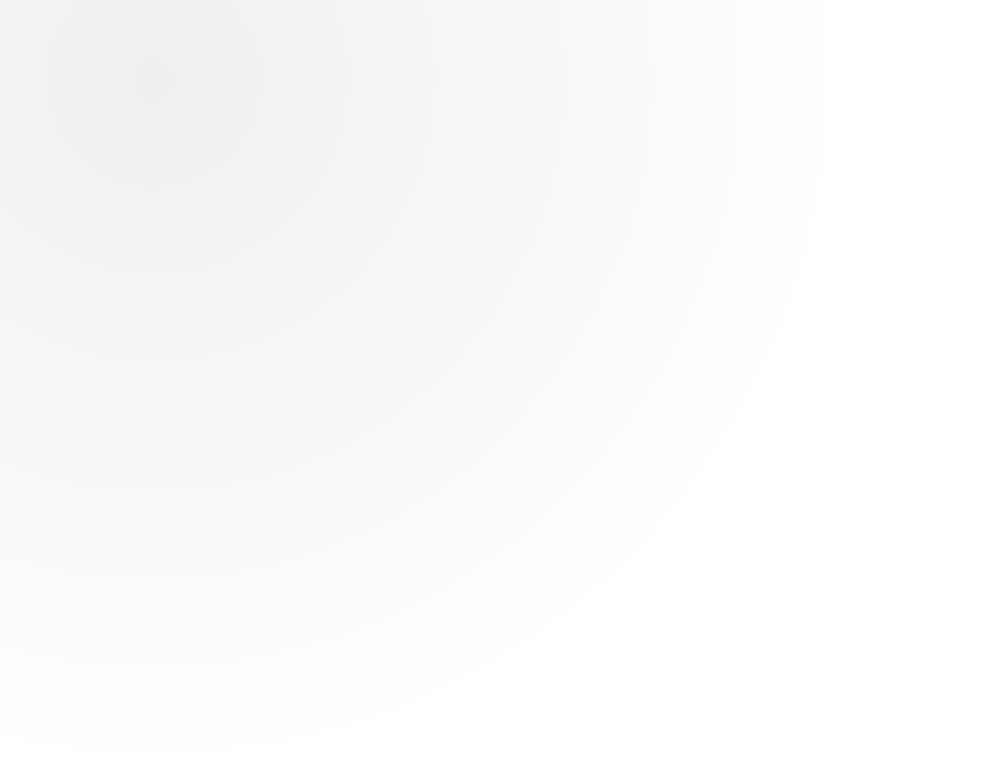
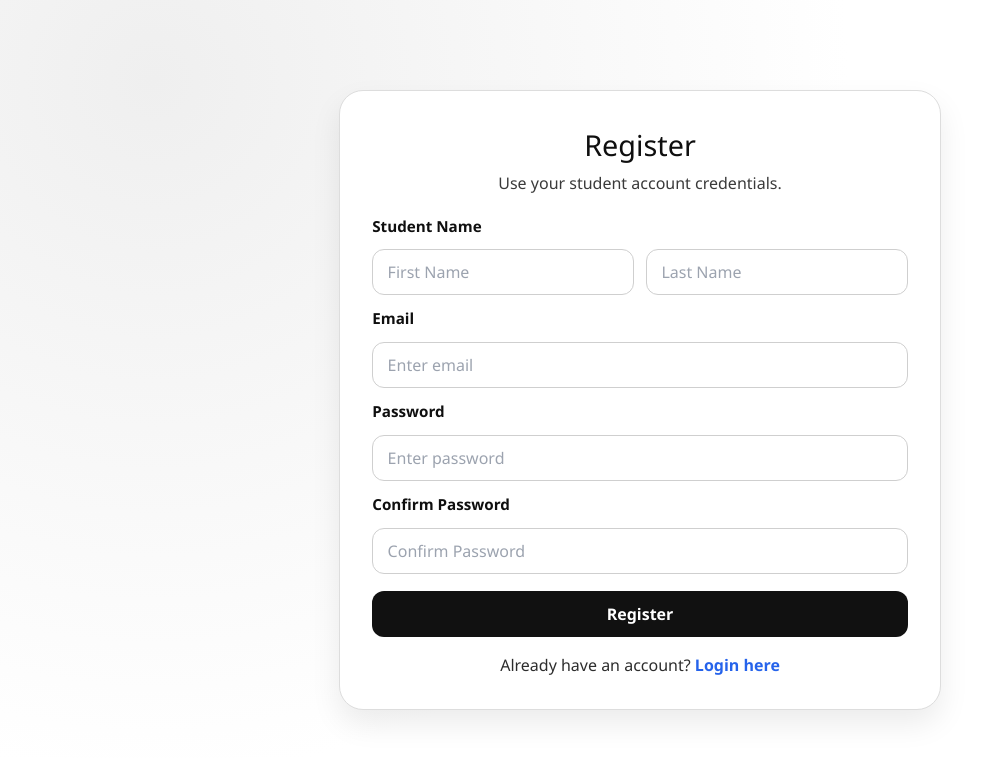
Before and after one commit to NeuroForgeLabs-26/AI-Resume-Analyzer-for-Students, a React (Vite) app: page / in a window 1280 px wide. Shown: the top 758 px of the page, without its empty margins (0-1004 px from the left). Built offline with nearby package versions, Linux system fonts and the light colour scheme.

Commit message:
Add taiwandcss to index.css and build register page

```diff
--- a/src/components/Register.jsx
+++ b/src/components/Register.jsx
@@ -1,6 +1,75 @@
 function Register() {
  return(
-  <></>
+        <main className="min-h-screen grid place-items-center py-8 px-4">
+          <div className="border border-[#dddddd] rounded-[24px] bg-white p-8 shadow-[0_14px_30px_rgba(0,0,0,0.08)]">
+            <h2 className="m-0 text-[1.8rem] text-center">Register</h2>
+            <p className="mt-[0.35rem] text-[#3a3a3a] text-center">Use your student account credentials.</p>
+
+            <form className="mt-[1.2rem] grid gap-[0.75rem]">
+
+              <label className="font-semibold text-[0.95rem]" htmlFor="email">Student Name</label>
+              <div className="flex flex-col md:flex-row gap-[0.75rem]">
+                <input id="fname" type="text" placeholder="First Name"
+                      className="w-full border border-[#cfcfcf]
+                      bg-white text-[#111111]
+                      rounded-[12px] h-[46px] px-[0.9rem]
+                      transition duration-200 ease-in-out
+                      focus:border-[#111111] focus:shadow-[0_0_0_3px_rgba(0,0,0,0.08)] focus:outline-none"
+                />
+                <input id="lname" type="text" placeholder="Last Name"
+                      className="w-full border border-[#cfcfcf]
+                      bg-white text-[#111111]
+                      rounded-[12px] h-[46px] px-[0.9rem]
+                      transition duration-200 ease-in-out
+                      focus:border-[#111111] focus:shadow-[0_0_0_3px_rgba(0,0,0,0.08)] focus:outline-none"
+                />
+              </div>
+
+              <label className="font-semibold text-[0.95rem]" htmlFor="email">Email</label>
+              <input
+                  id="email" type="email" placeholder="Enter email"
+                  className="w-full border border-[#cfcfcf]
+                  bg-white text-[#111111]
+                  rounded-[12px] h-[46px] px-[0.9rem]
+                  transition duration-200 ease-in-out
+                  focus:border-[#111111] focus:shadow-[0_0_0_3px_rgba(0,0,0,0.08)] focus:outline-none"
+              />
+
+              <label className="font-semibold text-[0.95rem]" htmlFor="password">Password</label>
+              <input
+                  id="password" type="password" placeholder="Enter password"
+                  className="w-full border border-[#cfcfcf]
+                  bg-white text-[#111111]
+                  rounded-[12px] h-[46px] px-[0.9rem]
+                  transition duration-200 ease-in-out
+                  focus:border-[#111111] focus:shadow-[0_0_0_3px_rgba(0,0,0,0.08)] focus:outline-none"
+              />
+
+              <label className="font-semibold text-[0.95rem]" htmlFor="password">Confirm Password</label>
+              <input
+                  id="cpassword" type="password" placeholder="Confirm Password"
+                  className="w-full border border-[#cfcfcf]
+                  bg-white text-[#111111]
+                  rounded-[12px] h-[46px] px-[0.9rem]
+                  transition duration-200 ease-in-out
+                  focus:border-[#111111] focus:shadow-[0_0_0_3px_rgba(0,0,0,0.08)] focus:outline-none"
+              />
+
+              <button
+              type="submit"
+              className="mt-[0.35rem] border-none h-[46px]
+              rounded-[12px] bg-[#111111] text-white font-bold
+              cursor-pointer transition duration-200 ease-in-out
+              hover:opacity-90 hover:-translate-y-[1px]">Register</button>
+            </form>
+
+            <div className="mt-[1rem] flex items-center justify-center gap-[1rem]">
+              <p className="m-0 text-[#2d2d2d]">
+                  Already have an account? <a className="text-[#2563eb] font-bold" href="/login">Login here</a>
+              </p>
+            </div>
+          </div>
+        </main>
  );
 }
 export default Register;
--- a/src/index.css
+++ b/src/index.css
@@ -1,3 +1,7 @@
+@tailwind base;
+@tailwind components;
+@tailwind utilities;
+
 :root {
     font-family: "Manrope", "Segoe UI", sans-serif;
     color: #0f0f0f;
```
